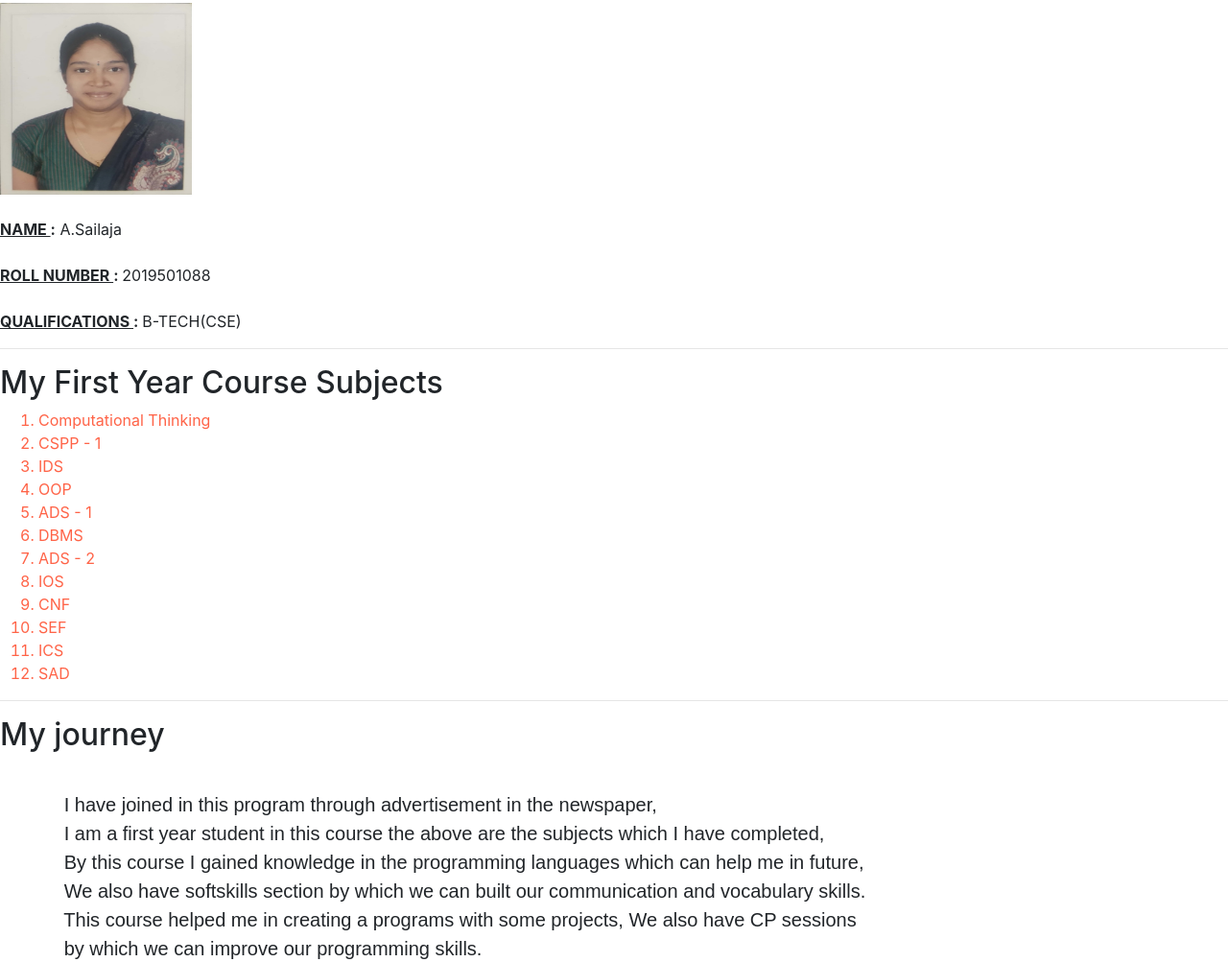
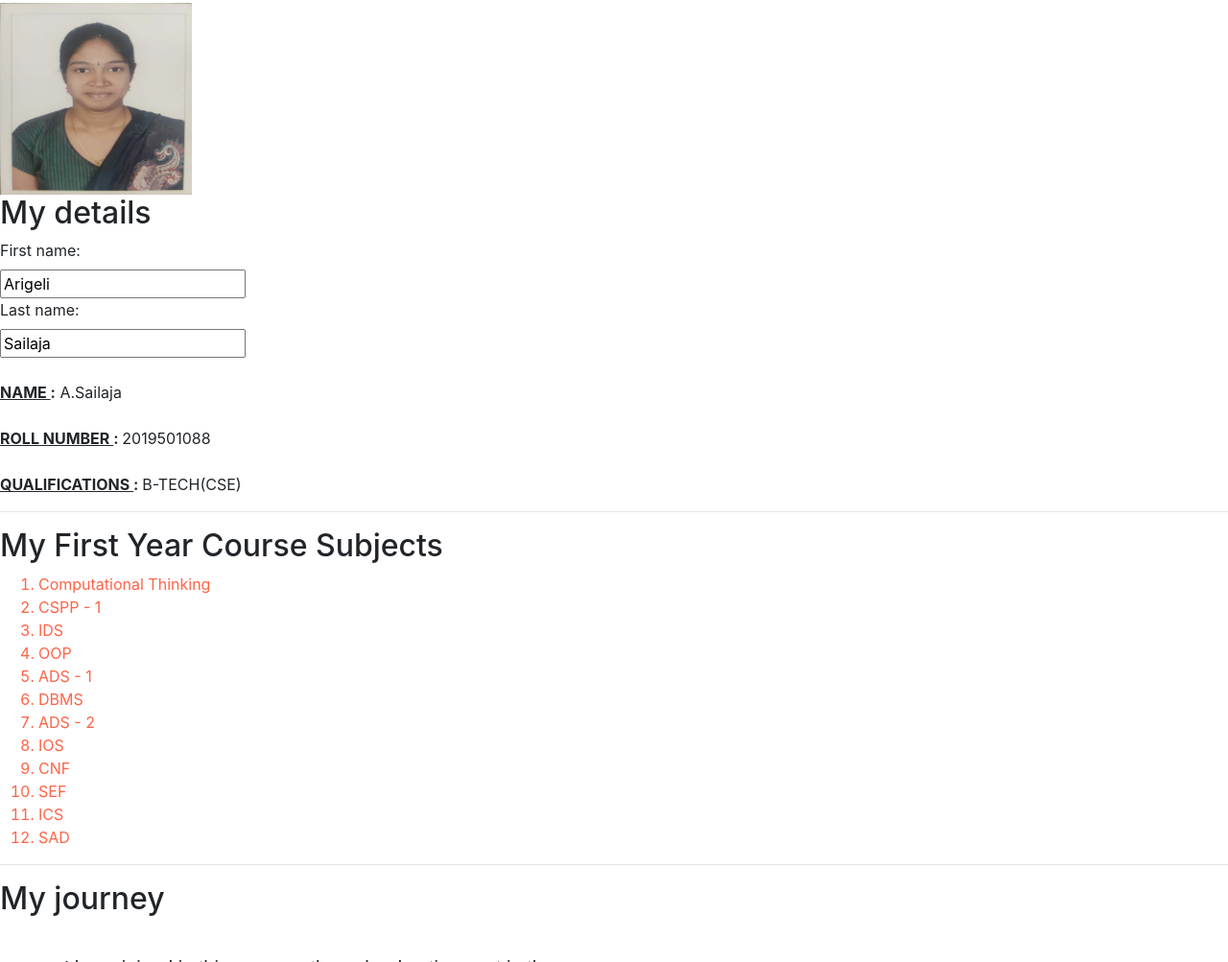
Before and after one commit to sailaja23595/WT, a plain HTML site: page Day 4/Project 0/Msit.html in a window 1280 px wide. Shown: the part 918-1921 px from the top of the page at 96% size. Drawn offline with nearby package versions, Linux system fonts and the light colour scheme.

Commit message:
Updated forms

```diff
--- a/Day 4/Project 0/Msit.html
+++ b/Day 4/Project 0/Msit.html
@@ -55,6 +55,17 @@
         <img src = "2019501088.jpg" height = "200px" width = "200px" >
 
         </br>
+
+
+        <h2>My details</h2>
+        <form>
+            <label for="fname">First name:</label><br>
+            <input type="text" id="fname" name="fname" value="Arigeli"><br>
+            <label for="lname">Last name:</label><br>
+            <input type="text" id="lname" name="lname" value="Sailaja">
+
+        </form>
+
         <br>
         <b><u> NAME </u>:</b> A.Sailaja </br>
         <br>
```
